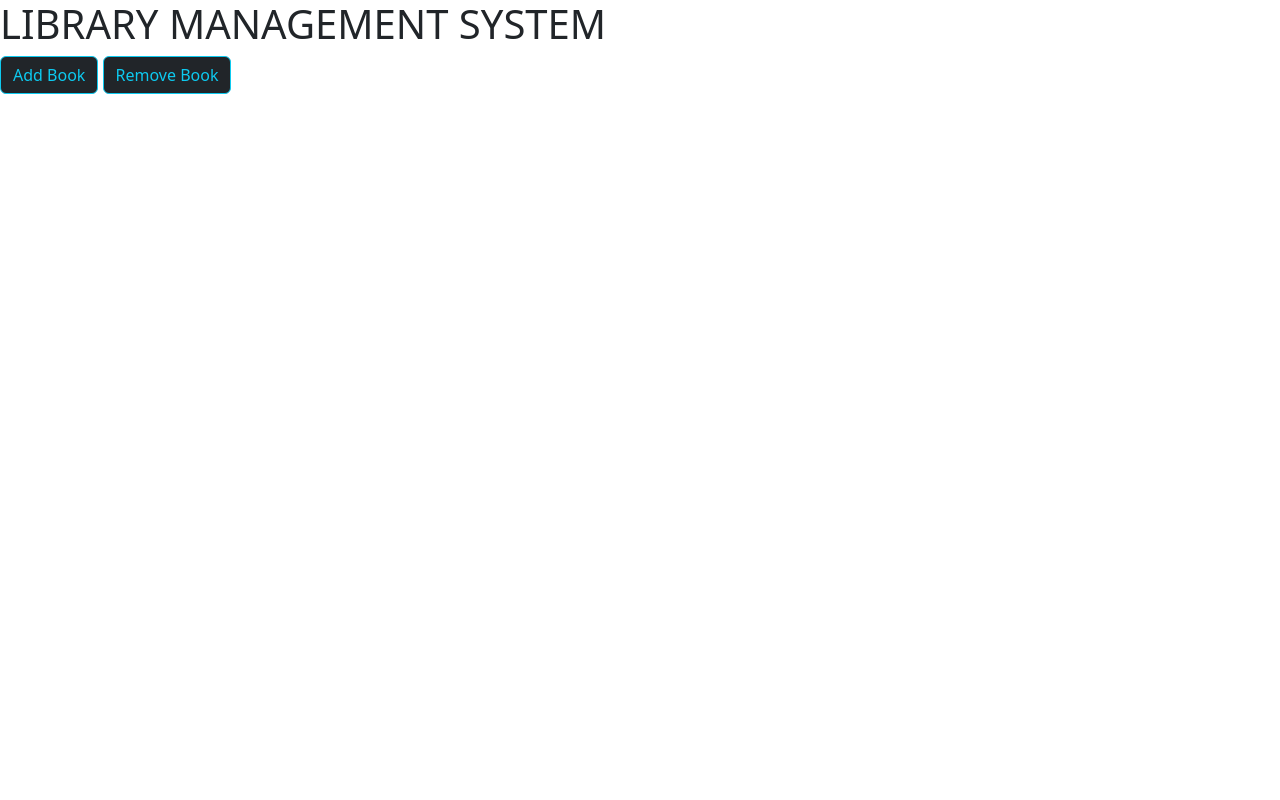
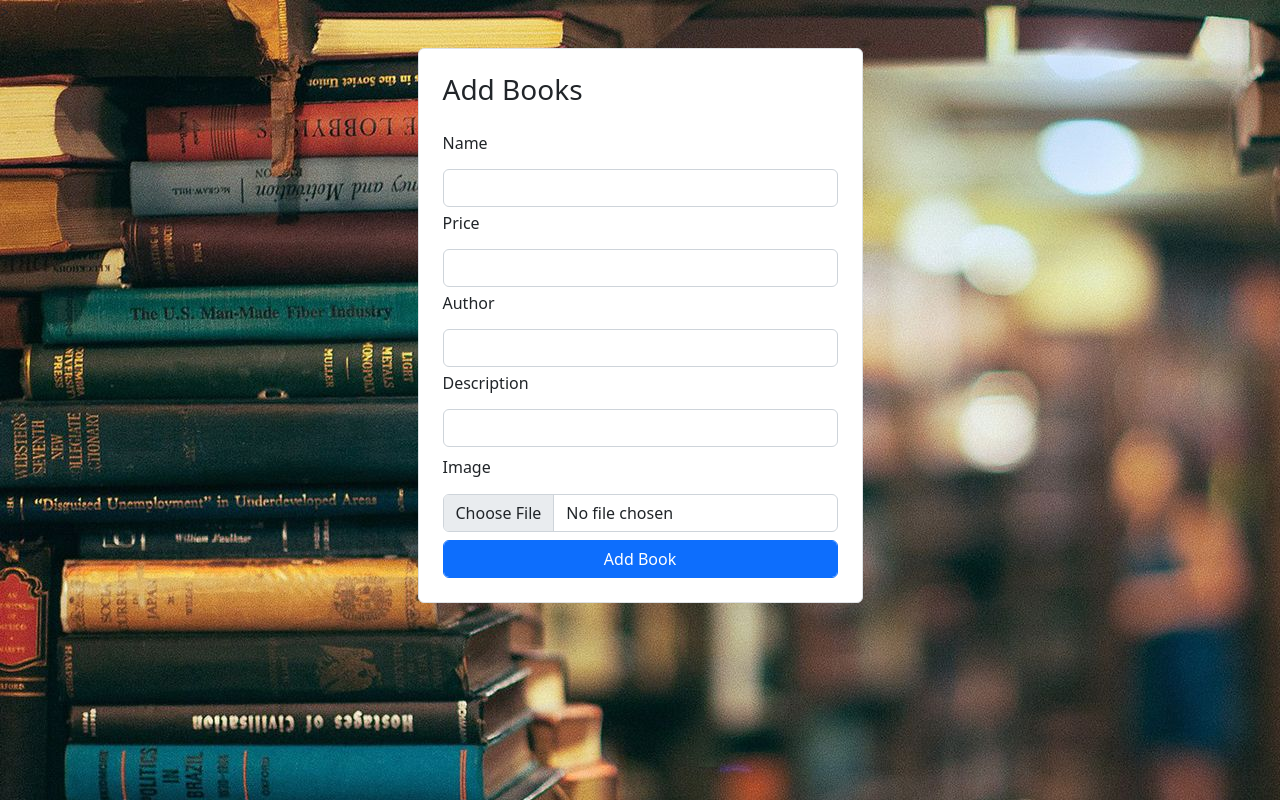
Before and after one commit to AkankshaBaloriya/Library-management-System, a Django app: page /add/ in a window 1280 px wide. Run offline with Django 4.2, Linux system fonts and the light colour scheme.

Commit message:
add book function completed

```diff
--- a/management/templates/add.html
+++ b/management/templates/add.html
@@ -1,78 +1,41 @@
 {% extends "home.html" %}
 {%block body%}
-<a href="#" class="btn btn-dark btn-outline-info rounded" data-bs-toggle="modal" data-bs-target="#exampleModal">Add Book</a>
-<div class="modal fade" id="exampleModal" tabindex="-1" aria-labelledby="exampleModalLabel" aria-hidden="true">
+<div class="container">
+<div class="p-9 m-4">
+<div class="col-lg-5 mx-auto">
+<form action="/add/" method="POST" enctype="multipart/form-data">
+    {% csrf_token %}
+    <div class="container bg-white flex-center p-4 border rounded ">
+    <h3>Add Books</h3>
+    <div class="mb-1 mt-4" >
+      <label for="exampleInputEmail1" class="form-label"><h6>Name</h6></label>
+      <input type="text" name="name" class="form-control" id="exampleInputEmail1" aria-describedby="emailHelp">
+    </div>
 
-    <div class="modal-dialog">
-        <div class="modal-content">
-            <div class="modal-header">
-                <h5 class="modal-title fs-5" id="exampleModalLabel">Add Books</h5>
-                <hr>
-              <button type="button" class="btn-close" data-bs-dismiss="modal" aria-label="Close"></button>
-            </div>
-            <div class="modal-body">
-                <div class="m-2 p-3">
-                    <form action="/add/" method="POST">
-                        {% csrf_token %}
-                        <div class="form-group">
-                          <label for="">Name</label>
-                          <input type="text" name="name" id="" class="form-control" placeholder="Book Name" aria-describedby="helpId">
-                        </div>
+    <div class="mb-1">
+      <label for="exampleInputPassword1" class="form-label"><h6>Price</h6></label>
+      <input type="text" name="price"class="form-control" id="exampleInputPassword1">
+    </div>
 
-                        <div class="form-group">
-                            <label for="">Price</label>
-                            <input type="text" name="price" id="" class="form-control" placeholder="" aria-describedby="helpId">
-                          </div>
+      <div class="mb-1">
+        <label for="exampleInputPassword1" class="form-label"><h6>Author</h6></label>
+        <input type="text" name="author"class="form-control" id="exampleInputPassword1">
+      </div>
 
-                          <div class="form-group">
-                            <label for="">author</label>
-                            <input type="text" name="author" id="" class="form-control" placeholder="" aria-describedby="helpId">
-                          </div>
-
-                          <div class="form-group">
-                            <label for="">Description</label>
-                            <input type="text" name="description" id="" class="form-control" placeholder="" aria-describedby="helpId">
-                          </div>
-                          <br>
-                            <button type="submit" value="Submit"class="btn btn-outline-info col-lg-6 btn-primary float-end">Add Book</button>
-                        </form>
-                    </div>
-                </div>
-            </div>
-        </div>
-    </div>
-</div>
+      <div class="mb-2">
+        <label for="exampleInputPassword1" class="form-label"><h6>Description</h6></label>
+        <input type="text" name="description"class="form-control" id="exampleInputPassword1">
+      </div>
 
 
+      <div class="mb-2">
+        <label for="exampleInputPassword1" class="form-label"><h6>Image</h6></label>
+        <input type="file" name="image" class="form-control" id="exampleInputPassword1">
+      </div>
 
-{% comment %} remove books by name {% endcomment %}
-
-<a href="#" class="btn btn-dark btn-outline-info rounded" data-bs-toggle="modal" data-bs-target="#exampleModal2">Remove Book</a>
-<div class="modal fade" id="exampleModal2" tabindex="-1" aria-labelledby="exampleModalLabel" aria-hidden="true">
-
-    <div class="modal-dialog">
-        <div class="modal-content">
-
-            <div class="modal-header">
-                <h5 class="modal-title fs-5" id="exampleModalLabel2">Remove Books</h5>
-                <hr>
-                <button type="button" class="btn-close" data-bs-dismiss="modal" aria-label="Close"></button>
-            </div>
-            <div class="modal-body">
-                <div class="m-2 p-3">
-                    <form action="/add/" method="POST">
-                        {% csrf_token %}
-                        <div class="form-group">
-                            <label for="">Name of the Book</label>
-                            <input type="text" name="book" id="remove" class="form-control" placeholder="Book Name" aria-describedby="helpId">
-                        </div>
-
-                        <button type="submit" value="Submit" class="btn btn-outline-info col-lg-6 btn-primary float-end">Remove Book</button>
-                    </form>
-                </div>
-            </div>
-        </div>
-    </div>
+    <button type="submit" class="form-control btn btn-primary">Add Book</button>
+  </form>
 </div>
-
+</div>
+</div>
 {%endblock %}
--- a/management/templates/home.html
+++ b/management/templates/home.html
@@ -6,9 +6,10 @@
     <link href="https://cdn.jsdelivr.net/npm/bootstrap@5.2.3/dist/css/bootstrap.min.css" rel="stylesheet" integrity="sha384-rbsA2VBKQhggwzxH7pPCaAqO46MgnOM80zW1RWuH61DGLwZJEdK2Kadq2F9CUG65" crossorigin="anonymous">
     {%block title %}<title>LIBRARY MANAGEMENT SYSTEM</title>{%endblock title %}
 </head>
-<body>
-    <h1>LIBRARY MANAGEMENT SYSTEM</h1>
-    {%block body %}{%endblock body %}
+{% load static %}
+<body <div class="bg-gray-200 font-sans antialiased " style="background-image: url('{% static "background.jpg" %}')">>
+
+    {%block body %} <h1>LIBRARY MANAGEMENT SYSTEM</h1>{%endblock body %}
 
     <script src="https://cdn.jsdelivr.net/npm/bootstrap@5.2.3/dist/js/bootstrap.bundle.min.js" integrity="sha384-kenU1KFdBIe4zVF0s0G1M5b4hcpxyD9F7jL+jjXkk+Q2h455rYXK/7HAuoJl+0I4" crossorigin="anonymous"></script>
 </body>
--- a/management/templates/register.html
+++ b/management/templates/register.html
@@ -54,7 +54,7 @@
                     <label for="repeatPassword" class="block mb-1 font-medium">Repeat Password</label>
                     <input type="password" id="repeatPassword" name="repeatPassword" placeholder="Repeat your password..." class="w-full p-2 border rounded">
                 </div>
-                <button type="submit" class="w-full bg-blue-600 text-white p-2 rounded hover:bg-blue-700">Signup</button>
+                <button type="submit" class="   ">Signup</button>
             </form>
 
         </div>
--- a/management/views.py
+++ b/management/views.py
@@ -10,7 +10,8 @@ def add(request):
         price=request.POST.get("price")
         author=request.POST.get("author")
         description=request.POST.get("description")
-        AddBooks=Add(name=name, price=price, author=author, description=description)
+        image = request.FILES.get("image")
+        AddBooks=Add(name=name, price=price, author=author, description=description, image=image)
         AddBooks.save()
 
     return render(request,'add.html')
```
Also changed, not shown: management/models.py (+6 -5 lines), books/red_gown.jpg (added), books/red_gown_zkdV0Gq.jpg (added), books/redmi12.jpg (added), books/redmi12_U81PGFU.jpg (added), books/redmi12_omEdHpv.jpg (added), books/redmi12_sXlHcO4.jpg (added), db.sqlite3, management/migrations/0002_remove_add_author_remove_add_description_and_more.py (added), management/migrations/0003_add_author_add_description_add_image_add_name_and_more.py (added).
